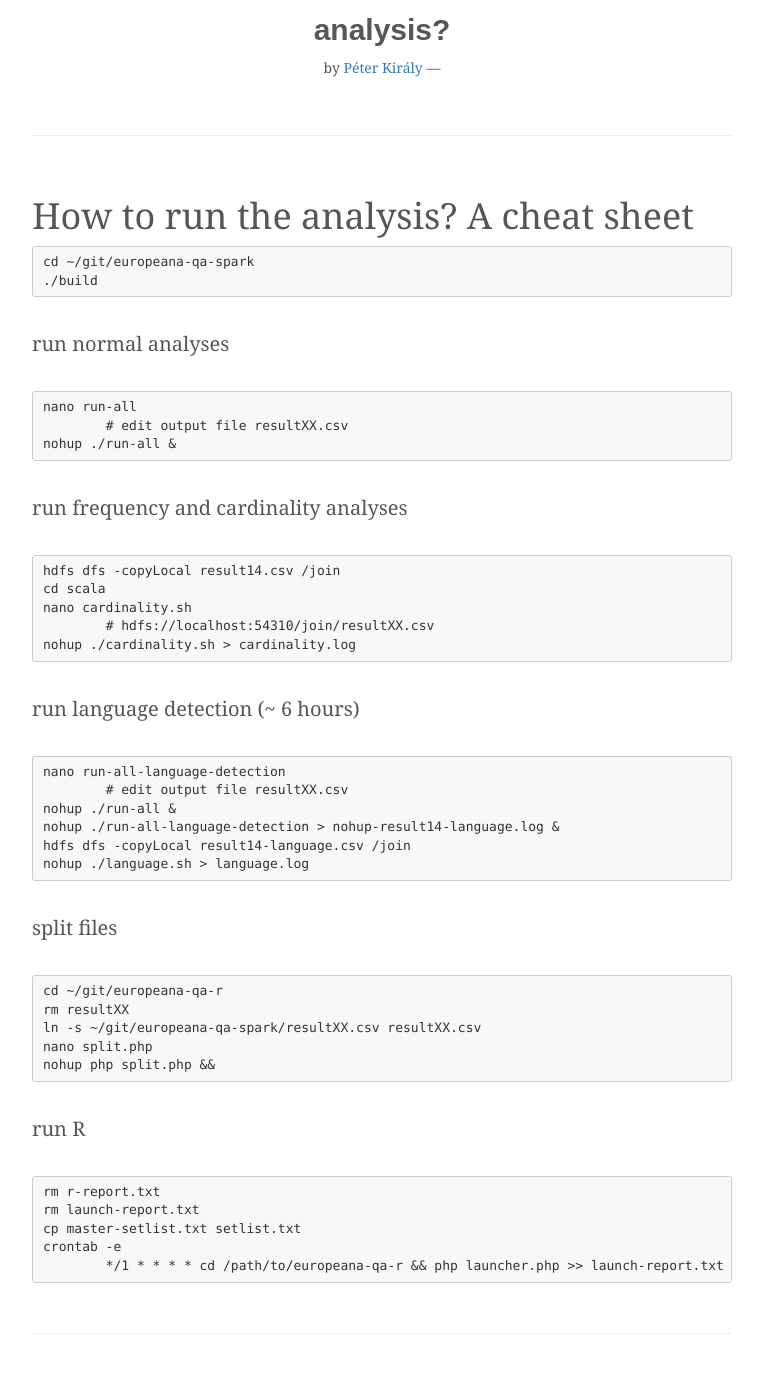
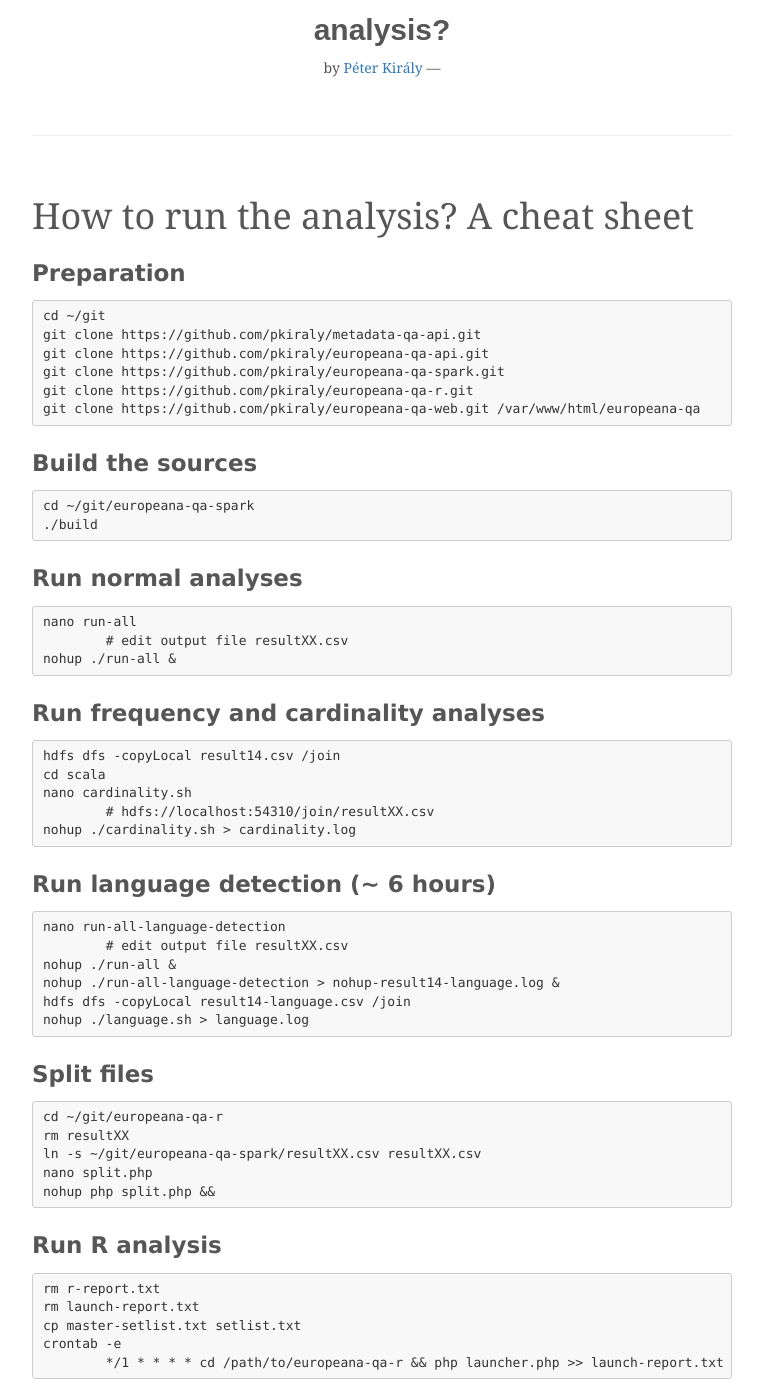
Before and after one commit to pkiraly/pkiraly.github.io, a Jekyll site: the page built from cheatsheet.md, in a window 1280 px wide and 1400 px high, scrolled down 303 px. Shown: the whole window, without its empty margins (258-1021 px from the left). Built offline with Jekyll 4.4.1, drawn with Linux system fonts in a browser that asks for light colours; nearby versions of some CDN libraries; some web fonts are replaced; comment, search, counter and statistics services are not loaded.

Commit message:
Update cheatsheet.md

````diff
--- a/cheatsheet.md
+++ b/cheatsheet.md
@@ -5,12 +5,25 @@ layout: post
 
 # How to run the analysis? A cheat sheet
 
+## Preparation
+
+```
+cd ~/git
+git clone https://github.com/pkiraly/metadata-qa-api.git
+git clone https://github.com/pkiraly/europeana-qa-api.git
+git clone https://github.com/pkiraly/europeana-qa-spark.git
+git clone https://github.com/pkiraly/europeana-qa-r.git
+git clone https://github.com/pkiraly/europeana-qa-web.git /var/www/html/europeana-qa
+```
+
+## Build the sources
+
 ```
 cd ~/git/europeana-qa-spark
 ./build
 ```
 
-run normal analyses
+## Run normal analyses
 
 ```
 nano run-all
@@ -18,7 +31,7 @@ nano run-all
 nohup ./run-all &
 ```
 
-run frequency and cardinality analyses
+## Run frequency and cardinality analyses
 
 ```
 hdfs dfs -copyLocal result14.csv /join
@@ -28,7 +41,7 @@ nano cardinality.sh
 nohup ./cardinality.sh > cardinality.log
 ```
 
-run language detection (~ 6 hours)
+## Run language detection (~ 6 hours)
 
 ```
 nano run-all-language-detection
@@ -39,7 +52,7 @@ hdfs dfs -copyLocal result14-language.csv /join
 nohup ./language.sh > language.log
 ```
 
-split files
+## Split files
 
 ```
 cd ~/git/europeana-qa-r
@@ -49,7 +62,7 @@ nano split.php
 nohup php split.php &&
 ```
 
-run R
+## Run R analysis
 
 ```
 rm r-report.txt
````
